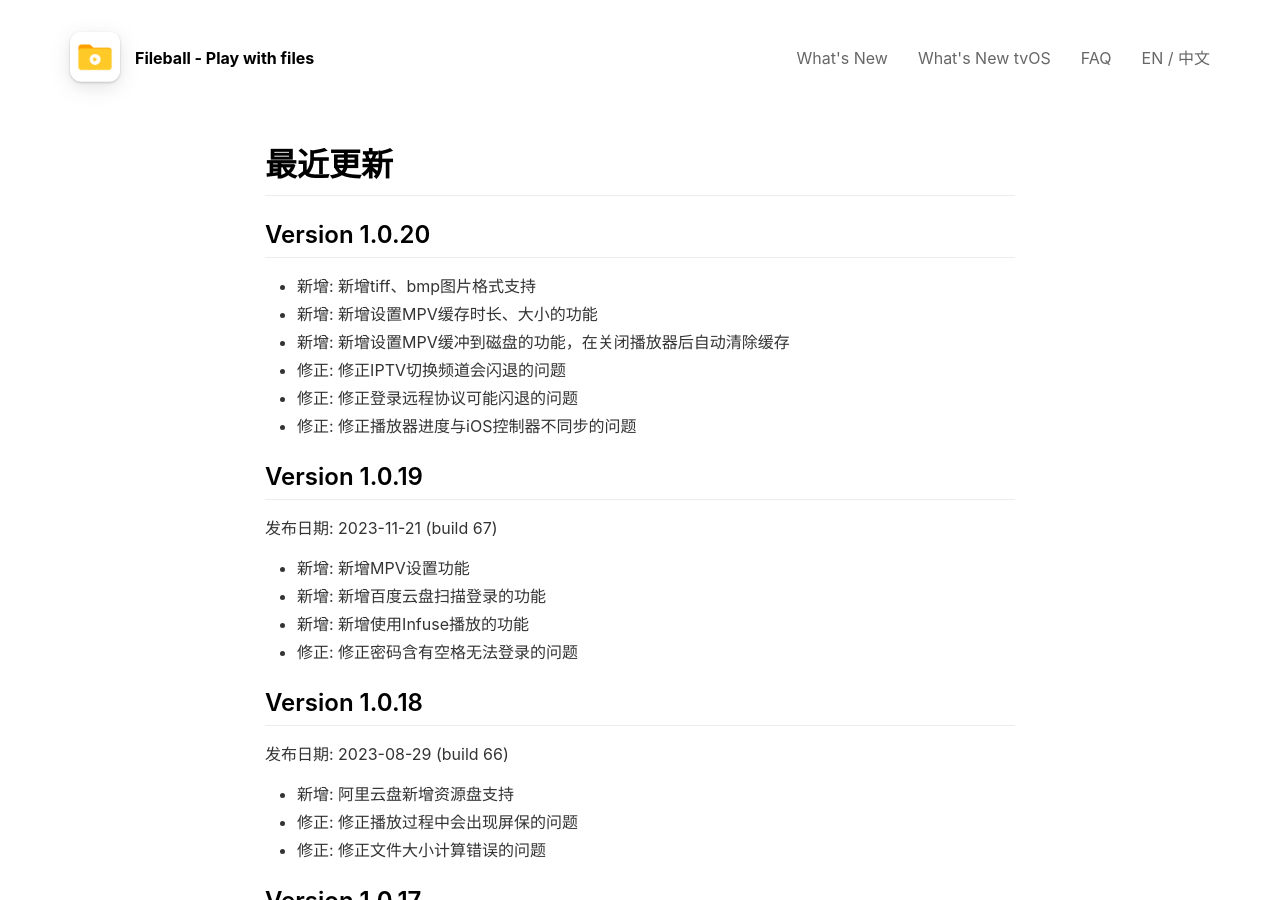
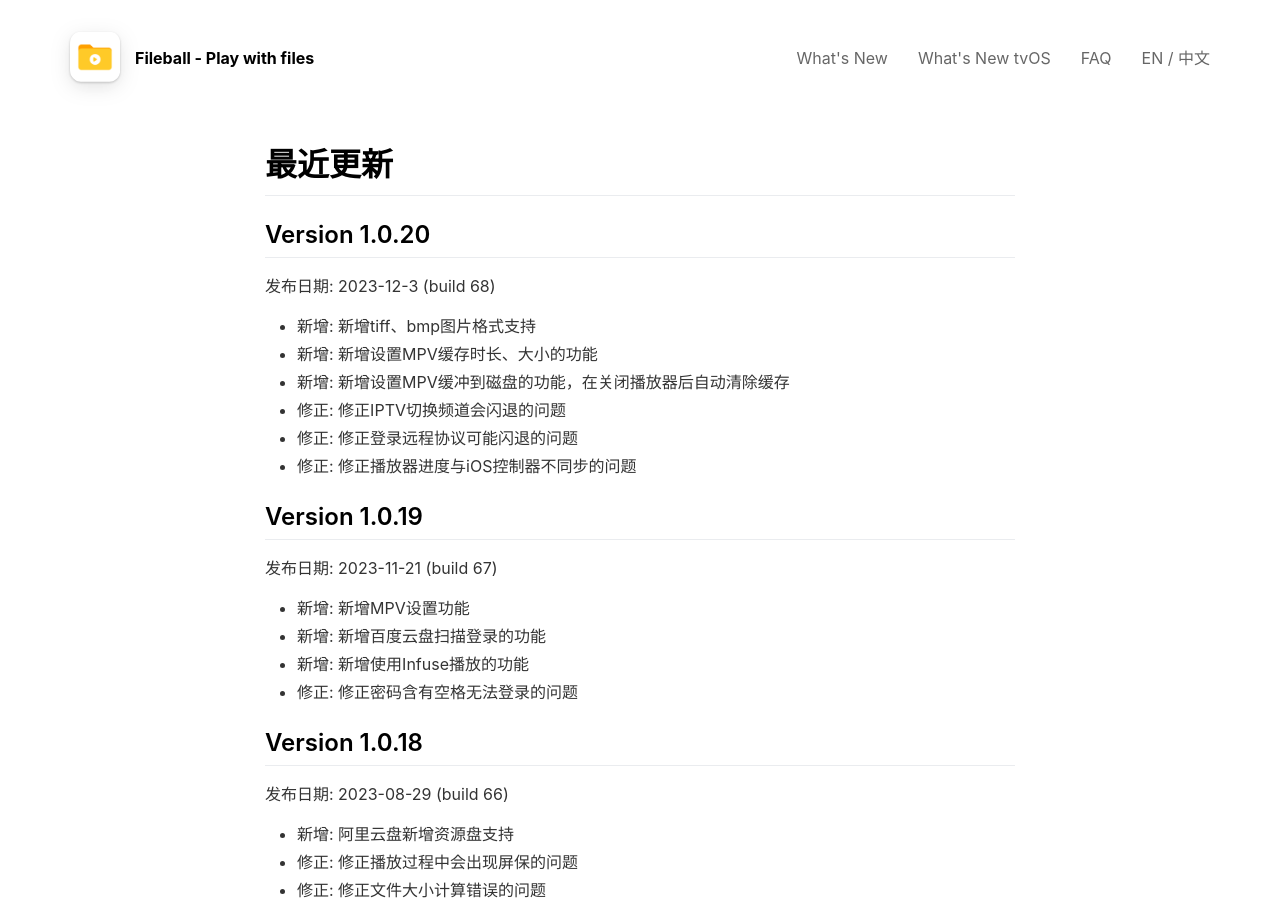
Before and after one commit to alexiscn/fileball.app, a Jekyll site: the page built from _pages/cn/changelog_tv.md, in a window 1280 px wide and 900 px high. Built offline with Jekyll 4.4.1, drawn with Linux system fonts in a browser that asks for light colours; nearby versions of some CDN libraries.

Commit message:
update changelog

```diff
--- a/_pages/cn/changelog_tv.md
+++ b/_pages/cn/changelog_tv.md
@@ -9,6 +9,8 @@ locale: cn
 # 最近更新
 
 ## **Version 1.0.20**
+
+发布日期: 2023-12-3 (build 68)
 
 - 新增: 新增tiff、bmp图片格式支持
 - 新增: 新增设置MPV缓存时长、大小的功能
```
Also changed, not shown: _pages/changlog_tv.md (+2 -0 lines).
